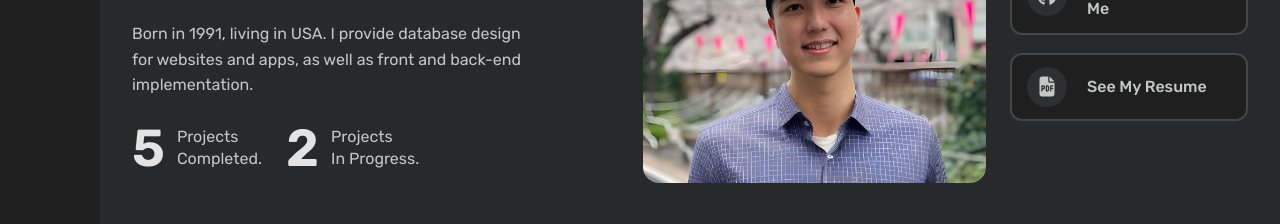
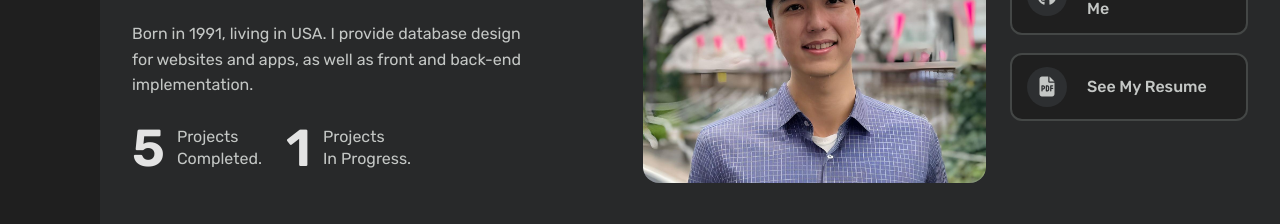
Before and after one commit to anjoo91/my-portfolio, a Next.js app: page / in a window 1280 px wide. Shown: the part 1140-1364 px from the top of the page. Built offline with nearby package versions, Linux system fonts and the light colour scheme.

Commit message:
updated some text in about section

```diff
--- a/src/components/aboutOne.js
+++ b/src/components/aboutOne.js
@@ -27,7 +27,7 @@ export default function AboutOne() {
                       </div>
                       <div className="col-auto">
                         <div className="a-count">
-                          <span className="count">2</span>
+                          <span className="count">1</span>
                           <div className="a-count-text">Projects <br />In Progress.</div>
                         </div>
                       </div>
```
